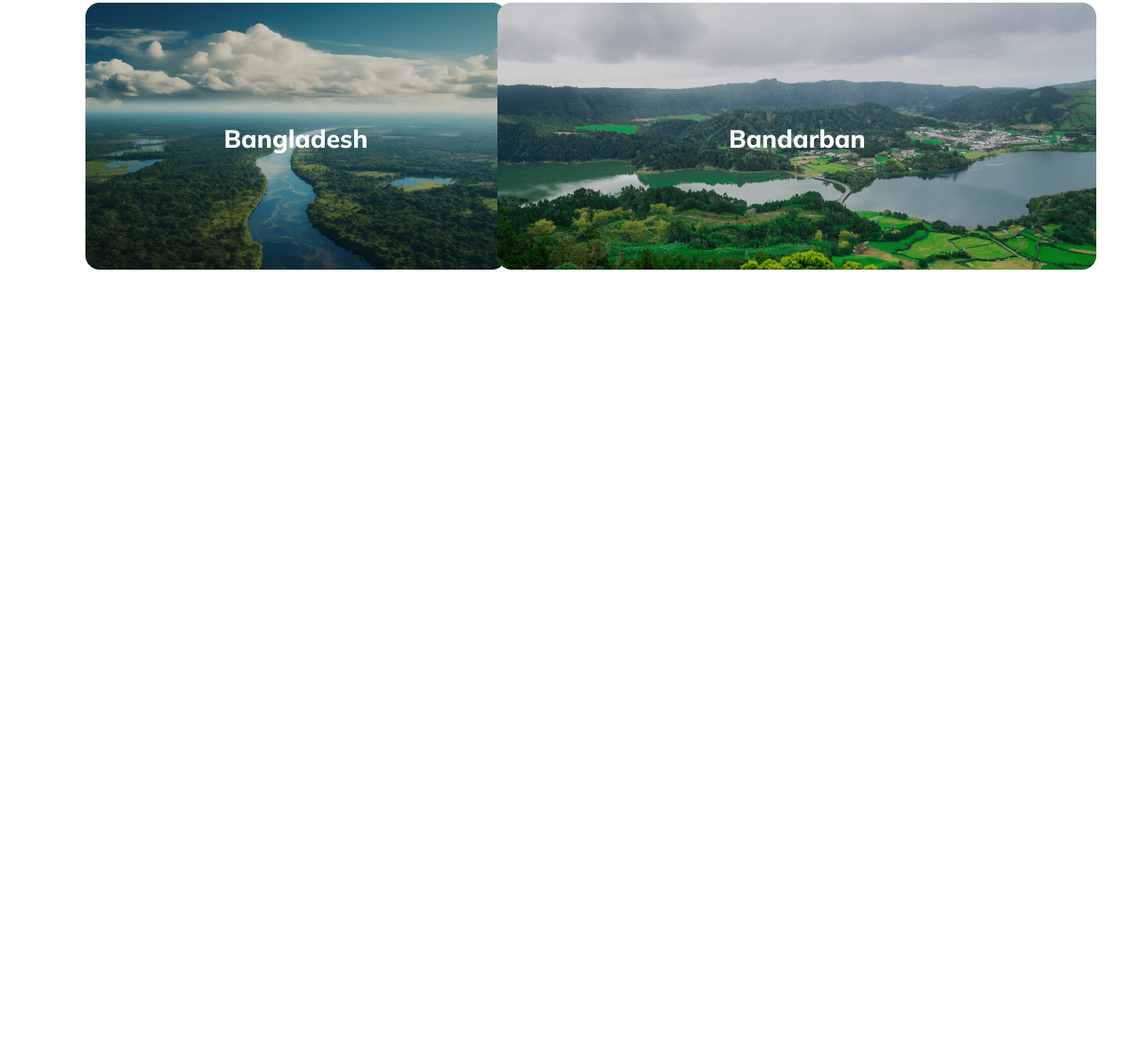
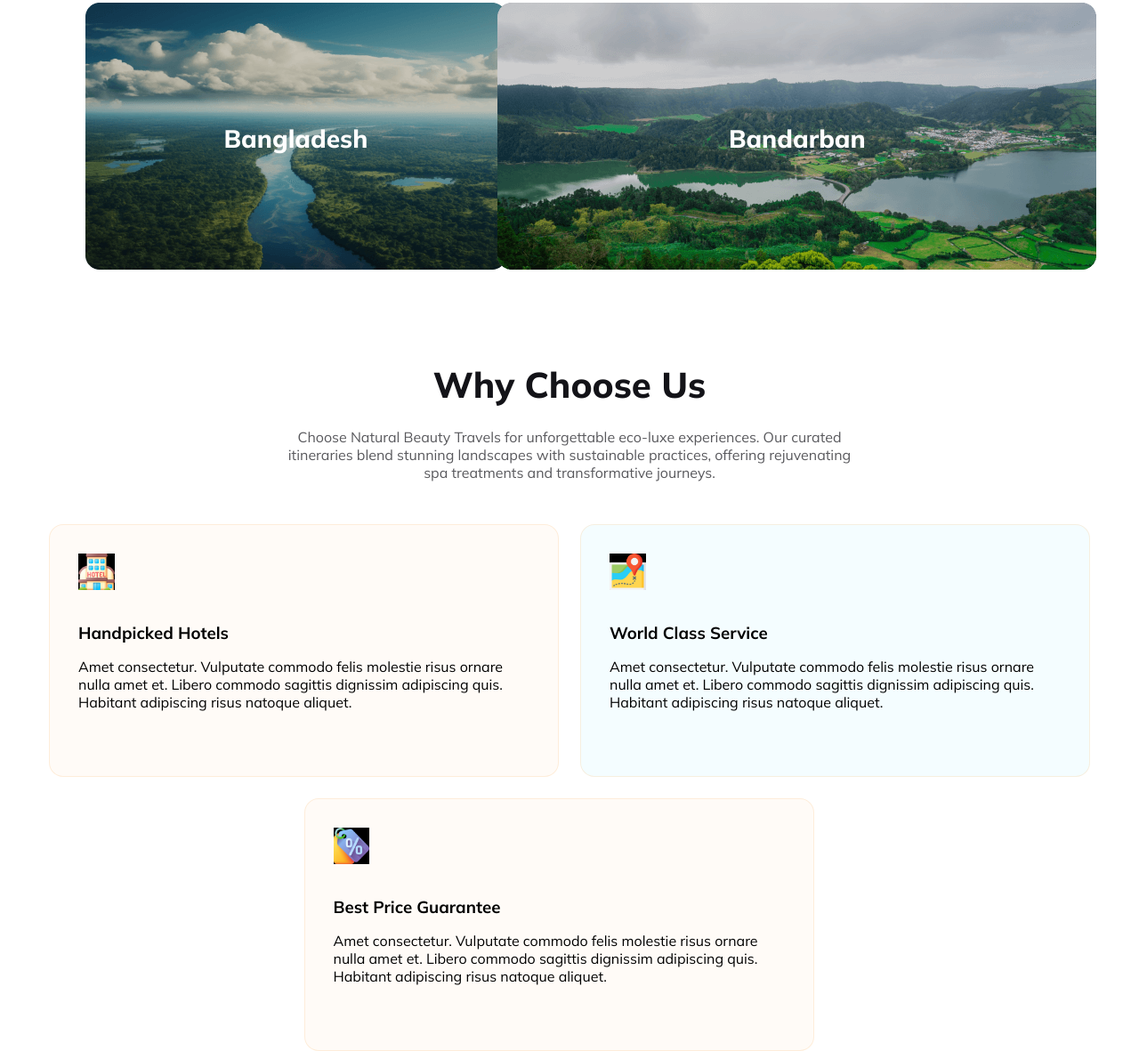
Before and after one commit to engrnazrulislam/b8-reset-a2, a plain HTML site: page index.html in a window 1280 px wide. Shown: the part 2269-3450 px from the top of the page at 89% size. Before the commit the page ends 2576 px from the top, so only its background shows below. Drawn offline with Linux system fonts and the light colour scheme.

Commit message:
Why Choose Us Section

```diff
--- a/index.html
+++ b/index.html
@@ -99,7 +99,27 @@
             </div>
         </section>
         <section class="whyChooseUsSectionContainer">
-
+            <div class="chooseUsText">
+                <h3>Why Choose Us</h3>
+                <p>Choose Natural Beauty Travels for unforgettable eco-luxe experiences. Our curated itineraries blend stunning landscapes with sustainable practices, offering rejuvenating spa treatments and transformative journeys.</p>
+            </div>
+            <div class="chooseUsCard">
+                <div class="card">
+                    <img src="images/icon1.png" alt="">
+                    <h3>Handpicked Hotels</h3>
+                    <p>Amet consectetur. Vulputate commodo felis molestie risus  ornare nulla amet et. Libero commodo sagittis dignissim adipiscing quis. Habitant adipiscing risus natoque aliquet. </p>
+                </div>
+                <div class="card" id="card-2">
+                    <img src="images/icon2.png" alt="">
+                    <h3>World Class Service</h3>
+                    <p>Amet consectetur. Vulputate commodo felis molestie risus  ornare nulla amet et. Libero commodo sagittis dignissim adipiscing quis. Habitant adipiscing risus natoque aliquet. </p>
+                </div>
+                <div class="card"id="card-3">
+                    <img src="images/icon3.png" alt="">
+                    <h3>Best Price Guarantee</h3>
+                    <p>Amet consectetur. Vulputate commodo felis molestie risus  ornare nulla amet et. Libero commodo sagittis dignissim adipiscing quis. Habitant adipiscing risus natoque aliquet. </p>
+                </div>
+            </div>
         </section>
     </main>
 </body>
--- a/styles/styles.css
+++ b/styles/styles.css
@@ -258,7 +258,8 @@ li {
     grid-column: 6/span 6;
     width: fit-content;
 }
-#descriptionImg{
+
+#descriptionImg {
     position: relative;
     text-align: center;
     color: white;
@@ -273,6 +274,64 @@ li {
     left: 50%;
     transform: translate(-50%, -50%);
 }
+
+/* Why Choose Us Section */
+.chooseUsText {
+    margin-top: 6.25rem;
+}
+
+.chooseUsText>h3 {
+    color: #131318;
+    text-align: center;
+    font-size: 40px;
+    font-weight: 800;
+    margin-bottom: 1.5rem;
+}
+
+.chooseUsText>p {
+    color: rgba(19, 19, 24, 0.70);
+    text-align: center;
+    font-size: 16px;
+    font-weight: 400;
+    width: 643px;
+    margin: auto;
+}
+
+.chooseUsCard {
+    margin-top: 48px;
+    display: grid;
+    grid-template-columns: repeat(2, 1fr);
+    justify-content: center;
+    gap: 24px;
+}
+
+.chooseUsCard>.card {
+    width: 573px;
+    height: 284px;
+    border-radius: 16px;
+    border: 1px solid rgba(251, 181, 99, 0.20);
+    background: rgba(251, 181, 99, 0.05);
+    padding: 32px;
+}
+
+#card-2 {
+    background: rgba(41, 206, 246, 0.05);
+}
+#card-3{
+    position:relative;
+    left:50%;
+}
+
+.chooseUsCard>.card>p {
+    margin-top: 16px;
+}
+
+.chooseUsCard>.card>img {
+    width: 8%;
+    margin-bottom: 32px;
+}
+
+
 
 /* Responsive Style Section */
 /* Mobile Device Responsive */
@@ -312,9 +371,11 @@ li {
     .bannerSectionContainer {
         height: 40rem;
     }
+
     .bannerText>h1 {
         font-size: 5vw;
     }
+
     .bannerObject form {
         flex-direction: column;
         align-items: center;
@@ -324,24 +385,40 @@ li {
     .bannerText>p {
         width: fit-content;
     }
+
     .popularDescription>p,
-li{
-    width:fit-content;
-}
+    li {
+        width: fit-content;
+    }
+
     .destinationText>p {
-        width:fit-content;
+        width: fit-content;
     }
 
     .popularTourSection {
         flex-direction: column;
     }
-    .destinationImagesContainer{
+
+    .destinationImagesContainer {
         grid-template-columns: 1fr;
     }
-    .descriptionImage-1, .descriptionImage-2, .descriptionImage-3, .descriptionImage-4, .descriptionImage-5, .descriptionImage-6, .descriptionImage-7{
+
+    .descriptionImage-1,
+    .descriptionImage-2,
+    .descriptionImage-3,
+    .descriptionImage-4,
+    .descriptionImage-5,
+    .descriptionImage-6,
+    .descriptionImage-7 {
         grid-column: 1/span 1;
         margin: auto;
-        width:fit-content;
+        width: fit-content;
+    }
+    .chooseUsCard{
+        grid-template-columns: 1fr;
+    }
+    #card-3{
+        margin:auto;
     }
 }
 
```
Also changed, not shown: images/icon1.png (added), images/icon2.png (added), images/icon3.png (added).
